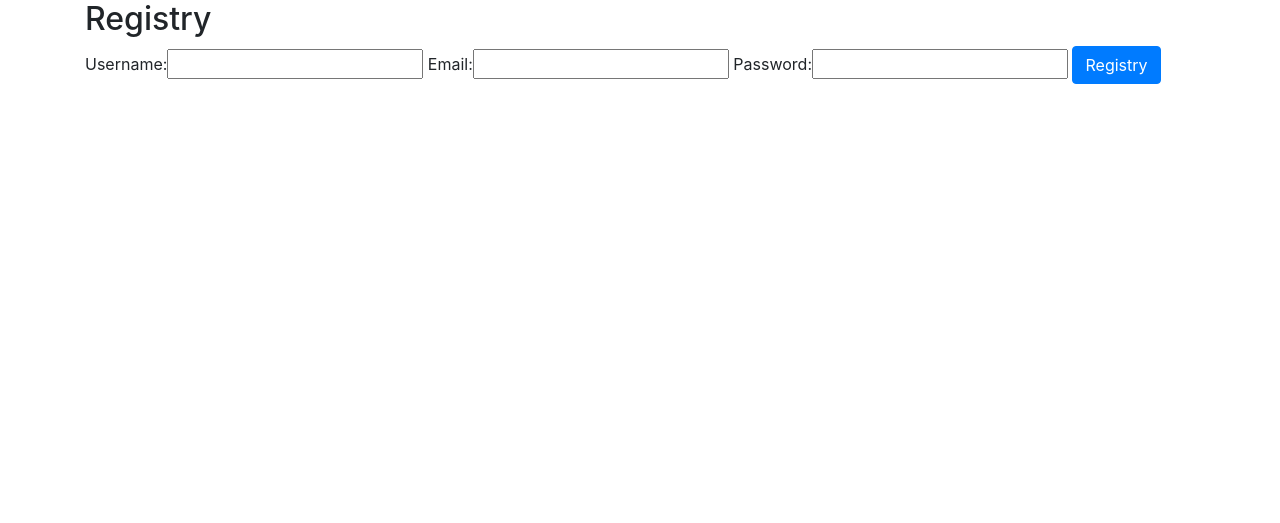
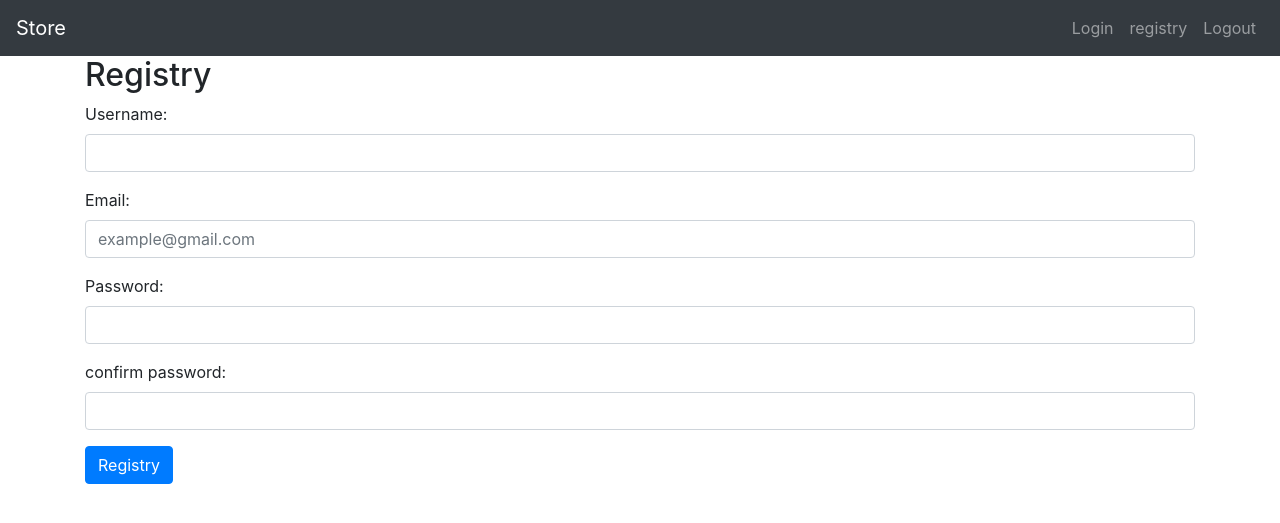
Before and after one commit to JesusGalindoB/django_project, a Django app: page /users/registry in a window 1280 px wide. Shown: the top 523 px of the page. Run offline with Django 3.2, Linux system fonts and the light colour scheme; some libraries are stand-ins or nearby versions.

Commit message:
user creation, field validation and creation base.html

```diff
--- a/store/store/forms.py
+++ b/store/store/forms.py
@@ -1,7 +1,55 @@
 from django import forms
+
+from django.contrib.auth.models import User
 
 class RegisterForm(forms.Form):
     username = forms.CharField(required=True, min_length=4,
-                               max_length=50)
-    email = forms.EmailField(required=True)
-    password =  forms.CharField(required=True)
+                               max_length=50,
+                               widget=forms.TextInput(attrs={
+                                   'class': 'form-control',
+                                   'id': 'username'
+                               }))
+    email = forms.EmailField(required=True,
+                             widget=forms.EmailInput(attrs={
+                                'class': 'form-control',
+                                'id': 'email',
+                                'placeholder': 'example@gmail.com'
+                            }))
+    password =  forms.CharField(required=True,
+                                widget=forms.PasswordInput(attrs={
+                                    'class': 'form-control',
+                                    'id': 'password'
+                                }))
+    password2 = forms.CharField(label="confirm password", required=True,
+                                widget=forms.PasswordInput(attrs={
+                                    'class': 'form-control'
+                                }))
+
+    def clean_username(self):
+        username = self.cleaned_data.get('username')
+
+        if User.objects.filter(username=username).exists():
+            raise forms.ValidationError('username already exists')
+
+        return username
+
+    def clean_email(self):
+        email = self.cleaned_data.get('email')
+
+        if User.objects.filter(email=email).exists():
+            raise forms.ValidationError('email already exists')
+
+        return email
+
+    def clean(self):
+        cleaned_data = super().clean()
+
+        if cleaned_data.get('password2') != cleaned_data.get('password'):
+            self.add_error('password2', 'the password is not valid')
+
+    def save(self):
+        return User.objects.create_user(
+                self.cleaned_data.get('username'),
+                self.cleaned_data.get('email'),
+                self.cleaned_data.get('password')
+                )
--- a/store/store/views.py
+++ b/store/store/views.py
@@ -5,6 +5,7 @@
 from django.contrib.auth import login
 from django.contrib.auth import logout
 from django.contrib.auth import authenticate
+from django.contrib.auth.models import User
 
 from .forms import RegisterForm
 
@@ -44,7 +45,15 @@
     return redirect('login')
 
 def register(request):
-    form = RegisterForm()
+    form = RegisterForm(request.POST or None)
+
+    if request.method == 'POST' and form.is_valid():
+
+        user = form.save()
+        if user:
+            login(request, user)
+            messages.success(request, 'user registered successfully')
+            return redirect('index')
 
     return render(request, 'users/register.html', {
         'form': form
--- /dev/null
+++ b/store/templates/base.html
@@ -0,0 +1,31 @@
+{% load static %}
+<!DOCTYPE html>
+<html lang="en">
+<head>
+  <meta charset="UTF-8">
+  <meta name="viewport" content="width=device-width, initial-scale=1.0">
+  <meta http-equiv="X-UA-Compatible" content="ie=edge">
+  <link rel="stylesheet" href="https://stackpath.bootstrapcdn.com/bootstrap/4.4.1/css/bootstrap.min.css" integrity="sha384-Vkoo8x4CGsO3+Hhxv8T/Q5PaXtkKtu6ug5TOeNV6gBiFeWPGFN9MuhOf23Q9Ifjh" crossorigin="anonymous">
+  <title></title>
+</head>
+<body>
+
+  {% include 'navbar.html' %}
+
+  <div class="container">
+
+    {% include 'messages.html' %}
+
+    <div class="row">
+      {% block content %}
+      {% endblock %}
+    </div>
+  </div>
+
+</body>
+
+  <script src="https://code.jquery.com/jquery-3.4.1.slim.min.js" integrity="sha384-J6qa4849blE2+poT4WnyKhv5vZF5SrPo0iEjwBvKU7imGFAV0wwj1yYfoRSJoZ+n" crossorigin="anonymous"></script>
+  <script src="https://cdn.jsdelivr.net/npm/popper.js@1.16.0/dist/umd/popper.min.js" integrity="sha384-Q6E9RHvbIyZFJoft+2mJbHaEWldlvI9IOYy5n3zV9zzTtmI3UksdQRVvoxMfooAo" crossorigin="anonymous"></script>
+  <script src="https://stackpath.bootstrapcdn.com/bootstrap/4.4.1/js/bootstrap.min.js" integrity="sha384-wfSDF2E50Y2D1uUdj0O3uMBJnjuUD4Ih7YwaYd1iqfktj0Uod8GCExl3Og8ifwB6" crossorigin="anonymous"></script>
+
+</html>
--- /dev/null
+++ b/store/templates/messages.html
@@ -0,0 +1,8 @@
+{% if messages%}
+  {% for message in messages %}
+    <div class="alert {% if message.tags == 'success' %} alert-success {% else %} alert-danger {% endif %}">
+      <button type="button" class="close" data-dismiss="alert">x</button>
+      {{ message }}
+    </div>
+  {% endfor %}
+{% endif %}
--- /dev/null
+++ b/store/templates/navbar.html
@@ -0,0 +1,26 @@
+<nav class="navbar navbar-expand-md bg-dark navbar-dark">
+  <a href="#" class="navbar-brand">Store</a>
+
+  <button type="button" name="button" class="navbar-toggler navbar-toggler-right" data-toggle="collapse" data-target="#navb">
+    <span class="navbar-toggler-icon"></span>
+  </button>
+
+  <div id="navb" class="navbar-collapse collapse hide">
+
+    <ul class="nav navbar-nav ml-auto">
+      <li class="navbar-item">
+        <a href="#" class="nav-link">Login</a>
+      </li>
+
+      <li class="navbar-item">
+        <a href="#" class="nav-link">registry</a>
+      </li>
+
+      <li class="navbar-item">
+        <a href="#" class="nav-link">Logout</a>
+      </li>
+    </ul>
+
+  </div>
+
+</nav>
--- a/store/templates/users/register.html
+++ b/store/templates/users/register.html
@@ -1,26 +1,37 @@
-<!DOCTYPE html>
-<html lang="en">
-<head>
-    <meta charset="UTF-8">
-    <meta name="viewport" content="width=device-width, initial-scale=1.0">
-    <meta http-equiv="X-UA-Compatible" content="ie=edge">
-    <link rel="stylesheet" href="https://stackpath.bootstrapcdn.com/bootstrap/4.4.1/css/bootstrap.min.css" integrity="sha384-Vkoo8x4CGsO3+Hhxv8T/Q5PaXtkKtu6ug5TOeNV6gBiFeWPGFN9MuhOf23Q9Ifjh" crossorigin="anonymous">
-    <title>Registry</title>
-</head>
-<body>
-  <div class="container">
-    <div class="row">
+{% extends 'base.html' %}
+{% block content %}
 <div class="col">
   <h2>Registry</h2>
-
   <!-- Formulario -->
   <form method="post">
     {% csrf_token %}
-          {{ form }}
+    <!--
+      <div class="form-group">
+        {{ form.username.label_tag }}
+        {{ form.username }}
+      </div>
+
+      <div class="form-group">
+        {{ form.email.label_tag }}
+        {{ form.email }}
+      </div>
+      <div class="form-group">
+        {{ form.password.label_tag }}
+        {{ form.password }}
+      </div>
+    -->
+    {% for field in form %}
+      <div class="form-group">
+
+        {{ field.label_tag }}
+        {{ field }}
+        {% if field.errors %}
+          {{ field.errors }}
+        {% endif %}
+      </div>
+    {% endfor %}
+
     <button type="submit" class="btn btn-primary">Registry</button>
   </form>
 </div>
-    </div>
-  </div>
-</body>
-</html>
+{% endblock %}
```
Also changed, not shown: store/templates/index.html (+3 -32 lines), store/templates/users/login.html (+3 -34 lines), store/db.sqlite3. Lines whose indentation alone changed are shown as unchanged.
